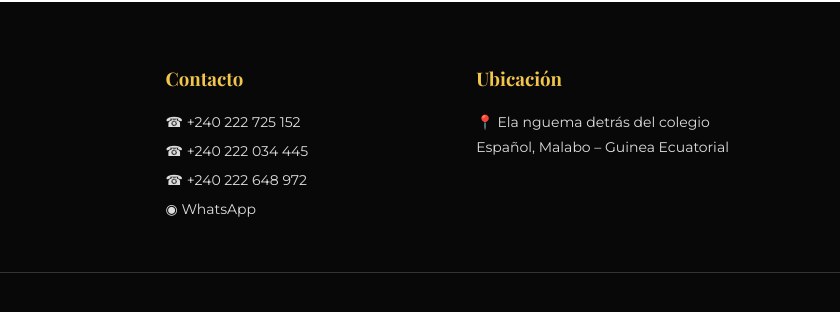
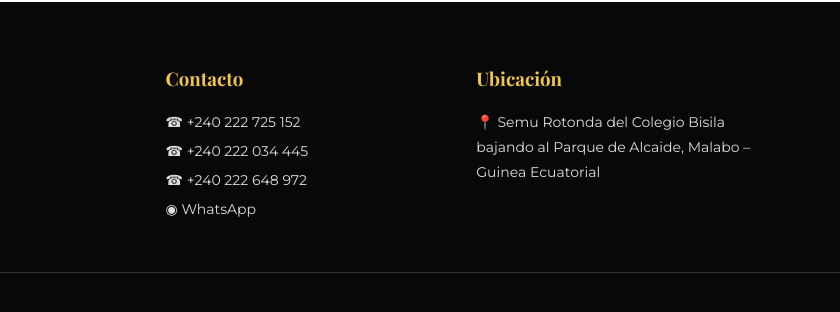
Before and after one commit to aronbelloso-jpg/MANGUE-LIFE-STYLE, a plain HTML site: page mangue_life_style/index.html in a window 1280 px wide. Shown: the part 1776-2088 px from the top of the page, 440-1280 px from the left. Drawn offline with nearby package versions, Linux system fonts and the light colour scheme; no server answers.

Commit message:
Update index.html

```diff
--- a/mangue_life_style/index.html
+++ b/mangue_life_style/index.html
@@ -113,7 +113,7 @@
         <a href="tel:+240222648972">☎ +240 222 648 972</a>
         <a href="https://wa.me/240222725152" target="_blank" rel="noopener">◉ WhatsApp</a>
       </div>
-      <div><h3>Ubicación</h3><p id="storeAddressFooter">📍 Ela nguema detrás del colegio Español, Malabo – Guinea Ecuatorial</p></div>
+      <div><h3>Ubicación</h3><p id="storeAddressFooter">📍 Semu Rotonda del Colegio Bisila bajando al Parque de Alcaide, Malabo – Guinea Ecuatorial</p></div>
     </div>
     <div class="copyright">© 2026 Mangue Life Style. Todos los derechos reservados.</div>
   </footer>
```
